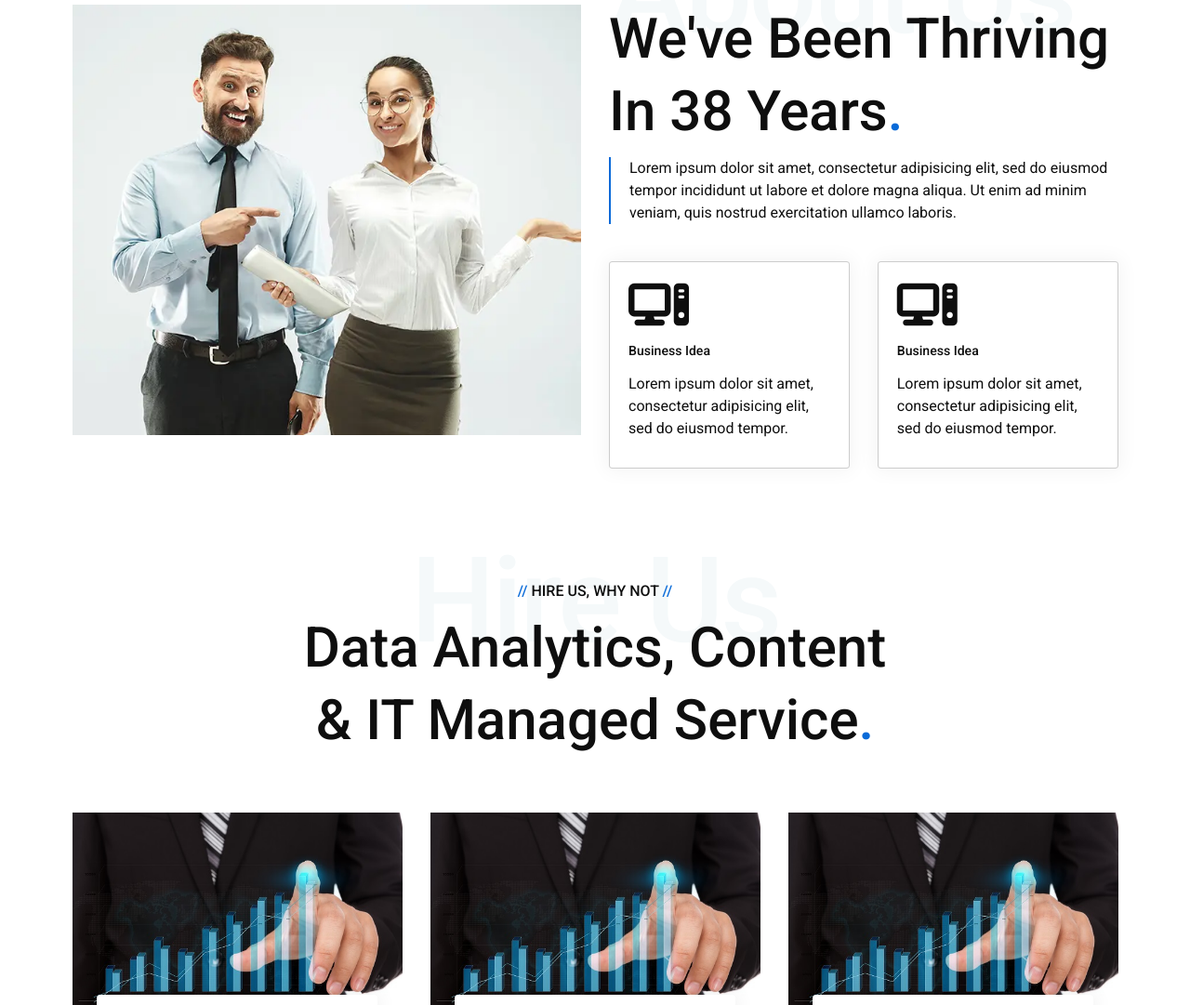
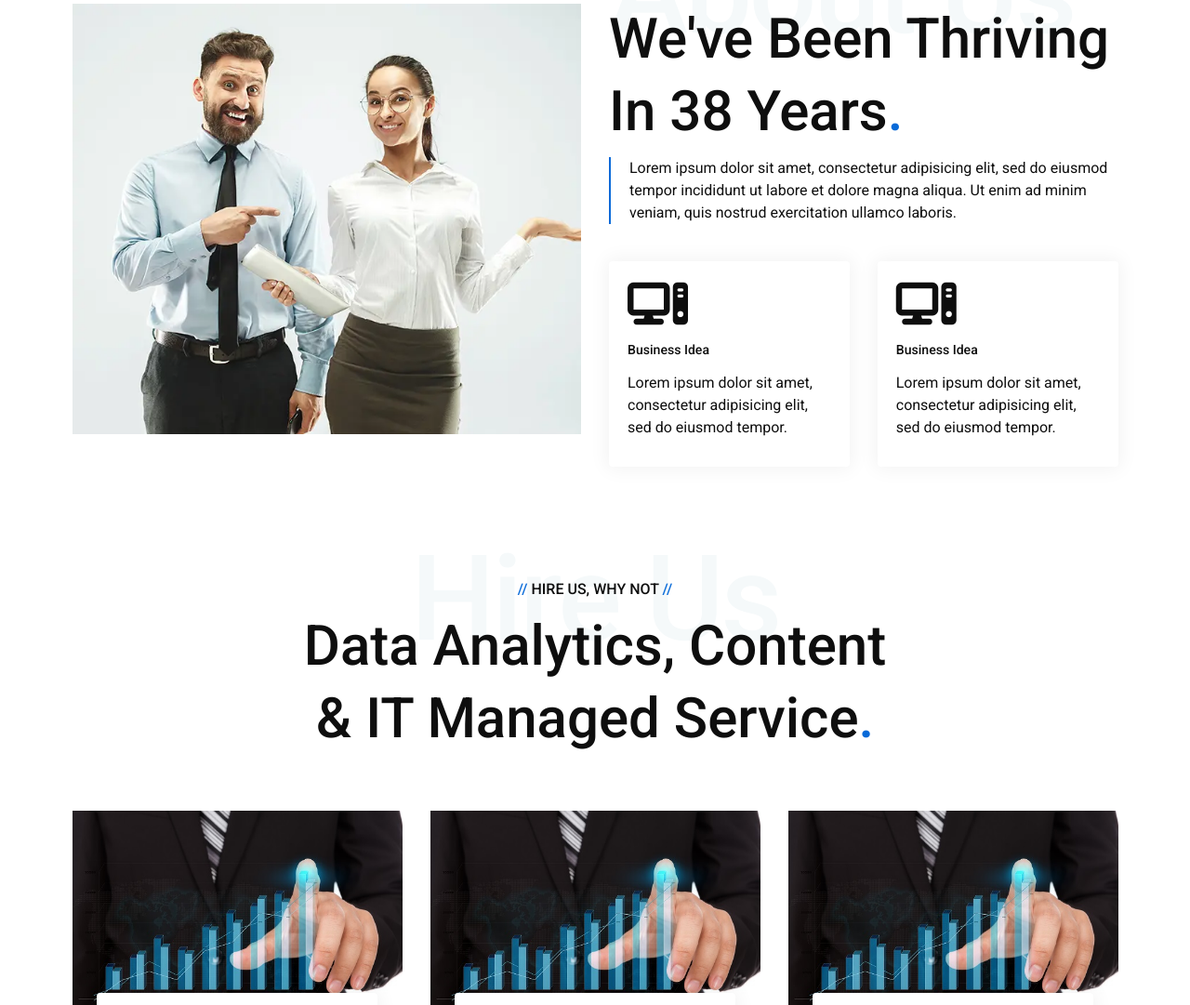
Before and after one commit to Sabal-Shrestha/techcompany, a plain HTML site: page index.html in a window 1280 px wide. Shown: the part 1832-2913 px from the top of the page at 93% size. Drawn offline with nearby package versions, Linux system fonts and the light colour scheme.

Commit message:
Why Choose us and beta dark mode

```diff
--- a/styles/index.scss
+++ b/styles/index.scss
@@ -81,10 +81,10 @@
         .row {
           margin-top: 1rem;
           .card {
+            border: none;
+            box-shadow: 0 0 20px 3px var(--card-box-shadow);
             .card-body {
               padding: 2rem;
-              border: none;
-              box-shadow: 0 0 20px 3px var(--card-box-shadow);
               background-image: linear-gradient(
                 90deg,
                 var(--color-primary) 0,
```
Also changed, not shown: styles/index.css, 1 other file.
